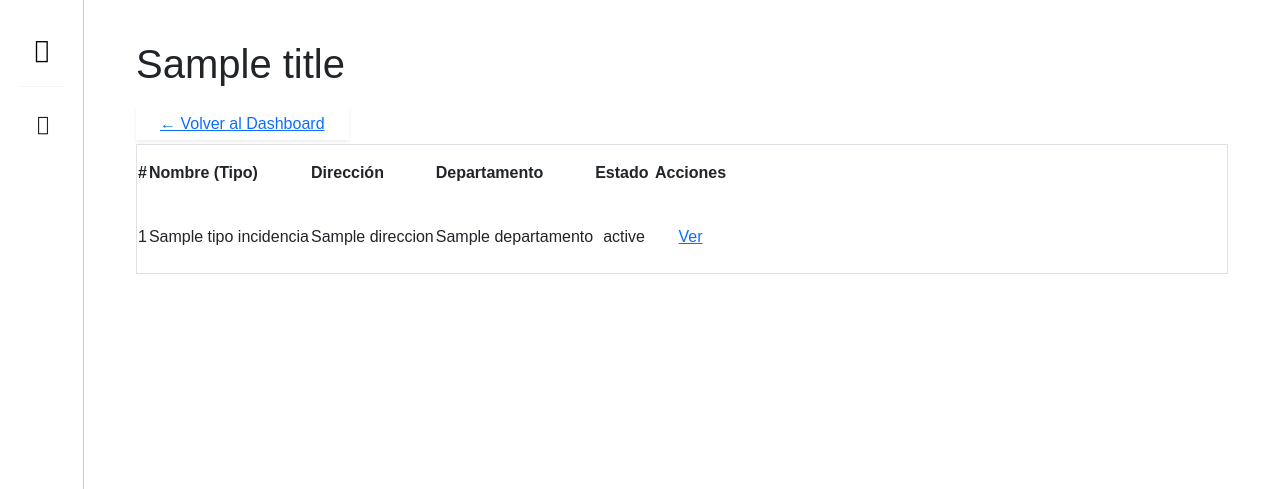
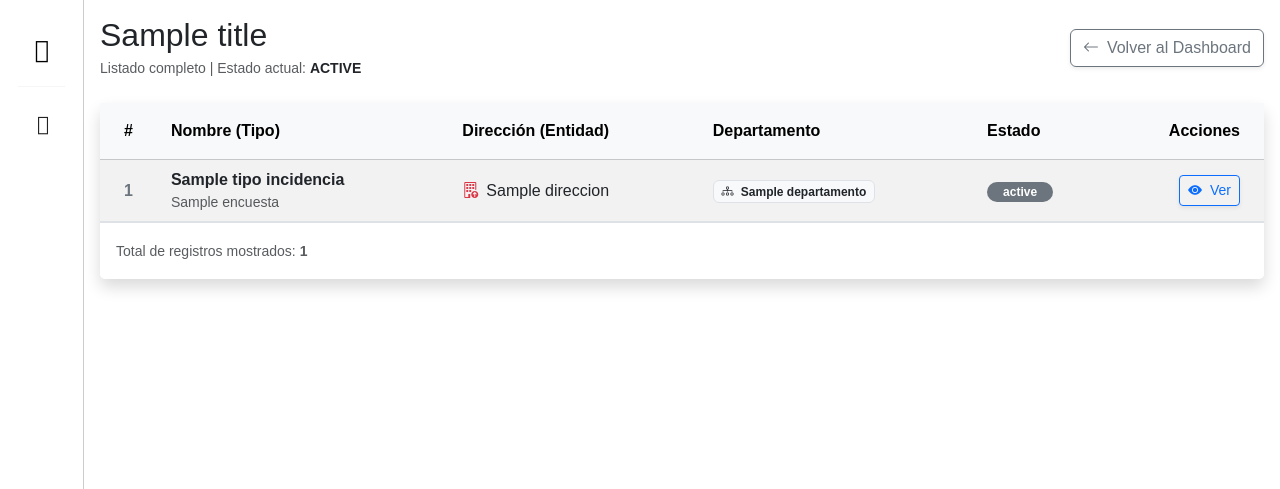
Before and after one commit to binyamin8914/AplicacionWeb-UrbanSensor, a Django app: template incidencias/templates/incidencias/secpla_incidencias_list.html in a window 1280 px wide. Shown: the top 489 px of the page. Run offline with Django 5.2, Linux system fonts and the light colour scheme; the template is opened without the code that fills it: most values are stand-ins (such as "Sample title", 1, 10 or a date in 2020); some web fonts are replaced.

Commit message:
Arreglos de diseño en diraccion y secpla

```diff
--- a/incidencias/templates/incidencias/secpla_incidencias_list.html
+++ b/incidencias/templates/incidencias/secpla_incidencias_list.html
@@ -1,78 +1,124 @@
 {% extends 'core/base.html' %}
+{% load static %}
 
 {% block title %}{{ title }}{% endblock %}
 
 {% block content %}
-<div class="container mx-auto p-4 sm:p-6 lg:p-8 font-sans">
-    <div class="flex flex-col sm:flex-row justify-between items-start sm:items-center mb-6 border-b pb-2">
-        <h1 class="text-3xl font-bold text-gray-800 mb-4 sm:mb-0">{{ title }}</h1>
 
-        <!-- Botón para volver al dashboard. -->
-        <a href="{% url 'secpla_dashboard' %}" class="px-4 py-2 bg-gray-200 text-gray-700 rounded-lg hover:bg-gray-300 transition duration-150 shadow-sm">
-            ← Volver al Dashboard
-        </a>
+<div class="d-flex justify-content-between align-items-center mb-4">
+    <div>
+        <h2 class="mb-1 text-gray-800">{{ title }}</h2>
+        <p class="text-muted small mb-0">
+            Listado completo | Estado actual:
+            <span class="fw-bold text-dark">{{ current_status|default:"Todas"|upper }}</span>
+        </p>
     </div>
+    <a href="{% url 'secpla_dashboard' %}" class="btn btn-outline-secondary shadow-sm">
+        <i class="bi bi-arrow-left me-2"></i>Volver al Dashboard
+    </a>
+</div>
 
-    {% if incidencias %}
-        <div class="overflow-x-auto bg-white rounded-xl shadow-xl border border-gray-200">
-            <table class="min-w-full divide-y divide-gray-200">
-                <thead class="bg-gray-50">
+<div class="card shadow border-0 mb-5">
+    <div class="card-body p-0">
+
+        {% if incidencias %}
+        <div class="table-responsive">
+            <table class="table table-hover table-striped align-middle mb-0">
+                <thead class="table-light text-secondary">
                     <tr>
-                        <th class="px-6 py-3 text-left text-xs font-medium text-gray-500 uppercase tracking-wider">#</th>
-                        <th class="px-6 py-3 text-left text-xs font-medium text-gray-500 uppercase tracking-wider">Nombre (Tipo)</th>
-                        <th class="px-6 py-3 text-left text-xs font-medium text-gray-500 uppercase tracking-wider">Dirección</th>
-                        <th class="px-6 py-3 text-left text-xs font-medium text-gray-500 uppercase tracking-wider">Departamento</th>
-
-                        <th class="px-6 py-3 text-left text-xs font-medium text-gray-500 uppercase tracking-wider">Estado</th>
-                        <th class="px-6 py-3 text-center text-xs font-medium text-gray-500 uppercase tracking-wider">Acciones</th>
+                        <th scope="col" class="ps-4 py-3">#</th>
+                        <th scope="col" class="py-3">Nombre (Tipo)</th>
+                        <th scope="col" class="py-3">Dirección (Entidad)</th>
+                        <th scope="col" class="py-3">Departamento</th>
+                        <th scope="col" class="py-3">Estado</th>
+                        <th scope="col" class="text-end pe-4 py-3">Acciones</th>
                     </tr>
                 </thead>
-                <tbody class="bg-white divide-y divide-gray-100">
+                <tbody>
                     {% for inc in incidencias %}
-                    <tr class="hover:bg-gray-50">
-                        <td class="px-6 py-4 whitespace-nowrap text-sm font-medium text-gray-900">{{ inc.id }}</td>
+                    <tr>
+                        <td class="ps-4 fw-bold text-secondary">
+                            {{ inc.id }}
+                        </td>
 
-                        <!-- Columna: Nombre (Tipo) -->
-                        <td class="px-6 py-4 whitespace-nowrap text-sm text-gray-700">{{ inc.encuesta.tipo_incidencia.nombre }}</td>
+                        <td>
+                            <span class="fw-semibold text-dark d-block">
+                                {{ inc.encuesta.tipo_incidencia.nombre }}
+                            </span>
+                            <small class="text-muted text-truncate d-block" style="max-width: 250px;">
+                                {{ inc.encuesta.titulo }}
+                            </small>
+                        </td>
 
-                        <!-- Columna: Dirección -->
-                        <td class="px-6 py-4 whitespace-nowrap text-sm text-gray-700">{{ inc.encuesta.departamento.direccion.nombre }}</td>
+                        <td>
+                            <div class="d-flex align-items-center">
+                                <i class="bi bi-building-up text-danger me-2"></i>
+                                <span class="text-dark">
+                                    {{ inc.encuesta.tipo_incidencia.departamento.direccion.nombre|default:"Sin asignar" }}
+                                </span>
+                            </div>
+                        </td>
 
-                        <!-- Columna: Departamento -->
-                        <td class="px-6 py-4 whitespace-nowrap text-sm text-gray-700">{{ inc.encuesta.departamento.nombre }}</td>
+                        <td>
+                            <span class="badge bg-light text-dark border">
+                                <i class="bi bi-diagram-3 me-1"></i>
+                                {{ inc.encuesta.tipo_incidencia.departamento.nombre|default:"-" }}
+                            </span>
+                        </td>
 
-                        <!-- Columna de Estado con Badge -->
-                        <td class="px-6 py-4 whitespace-nowrap text-sm">
-                            {% with estado=inc.estado %}
-                                {% if estado == 'finalizada' %} {% with color_class="bg-green-100 text-green-800" %} {% endwith %}
-                                {% elif estado == 'rechazada' %} {% with color_class="bg-red-100 text-red-800" %} {% endwith %}
-                                {% elif estado == 'derivada' or estado == 'proceso' %} {% with color_class="bg-yellow-100 text-yellow-800" %} {% endwith %}
-                                {% else %} {% with color_class="bg-blue-100 text-blue-800" %} {% endwith %}
-                                {% endif %}
-
-                                <span class="px-2 inline-flex text-xs leading-5 font-semibold rounded-full {{ color_class }}">
-                                    <!-- Muestra el nombre legible del estado (ej. "Derivada") -->
+                        <td>
+                            {% if inc.estado == 'finalizada' %}
+                                <span class="badge rounded-pill bg-success bg-opacity-75 text-white px-3">
+                                    <i class="bi bi-check-circle me-1"></i> Finalizada
+                                </span>
+                            {% elif inc.estado == 'rechazada' %}
+                                <span class="badge rounded-pill bg-danger bg-opacity-75 text-white px-3">
+                                    <i class="bi bi-x-circle me-1"></i> Rechazada
+                                </span>
+                            {% elif inc.estado == 'derivada' %}
+                                <span class="badge rounded-pill bg-primary text-white px-3">
+                                    <i class="bi bi-arrow-right-circle me-1"></i> Derivada
+                                </span>
+                            {% elif inc.estado == 'proceso' %}
+                                <span class="badge rounded-pill bg-warning text-dark px-3">
+                                    <i class="bi bi-hourglass-split me-1"></i> En Proceso
+                                </span>
+                            {% elif inc.estado == 'abierta' %}
+                                <span class="badge rounded-pill bg-info text-dark px-3">
+                                    <i class="bi bi-envelope-open me-1"></i> Abierta
+                                </span>
+                            {% else %}
+                                <span class="badge rounded-pill bg-secondary text-white px-3">
                                     {{ inc.get_estado_display }}
                                 </span>
-                            {% endwith %}
+                            {% endif %}
                         </td>
 
-                        <!-- Acciones: Solo Ver -->
-                        <td class="px-6 py-4 whitespace-nowrap text-center text-sm font-medium">
-                            <!-- Enlace a la URL de detalle (usando el ID) -->
-                            <a href="{% url 'incidencia_detalle' inc.id %}" class="text-blue-600 hover:text-blue-800 font-semibold">Ver</a>
+                        <td class="text-end pe-4">
+                            <a href="{% url 'incidencia_detalle' inc.id %}" class="btn btn-sm btn-outline-primary shadow-sm" title="Ver Detalle">
+                                <i class="bi bi-eye-fill me-1"></i> Ver
+                            </a>
                         </td>
                     </tr>
-                    {% empty %}
-                        <tr><td colspan="6" class="px-6 py-4 text-center text-gray-500">No se encontraron incidencias en el estado seleccionado.</td></tr>
                     {% endfor %}
                 </tbody>
             </table>
         </div>
-    {% else %}
-        <div class="bg-yellow-50 border-l-4 border-yellow-400 p-4 rounded-lg">
-            <p class="text-sm font-medium text-yellow-800">No se encontraron incidencias en el estado **{{ current_status|default:"Todas"|upper }}**.</p>
+
+        <div class="card-footer bg-white border-top py-3">
+            <small class="text-muted">Total de registros mostrados: <strong>{{ incidencias.count }}</strong></small>
         </div>
-    {% endif %}
+
+        {% else %}
+        <div class="text-center py-5">
+            <div class="mb-3">
+                <i class="bi bi-inbox text-gray-300" style="font-size: 3rem;"></i>
+            </div>
+            <h5 class="text-muted">No se encontraron incidencias</h5>
+            <p class="text-muted small">No hay registros con el estado "<strong>{{ current_status }}</strong>" actualmente.</p>
+        </div>
+        {% endif %}
+
+    </div>
 </div>
 {% endblock %}
```
Also changed, not shown: departamentos/templates/departamentos/departamento_listar.html (+9 -3 lines), departamentos/templates/departamentos/departamento_ver.html (+72 -8 lines), encuestas/templates/encuestas/gestion_encuestas.html (+2 -5 lines), encuestas/views.py (+159 -120 lines), incidencias/templates/incidencias/gestion_incidencias.html (+43 -63 lines), incidencias/views.py (+12 -12 lines), 1 other file.
